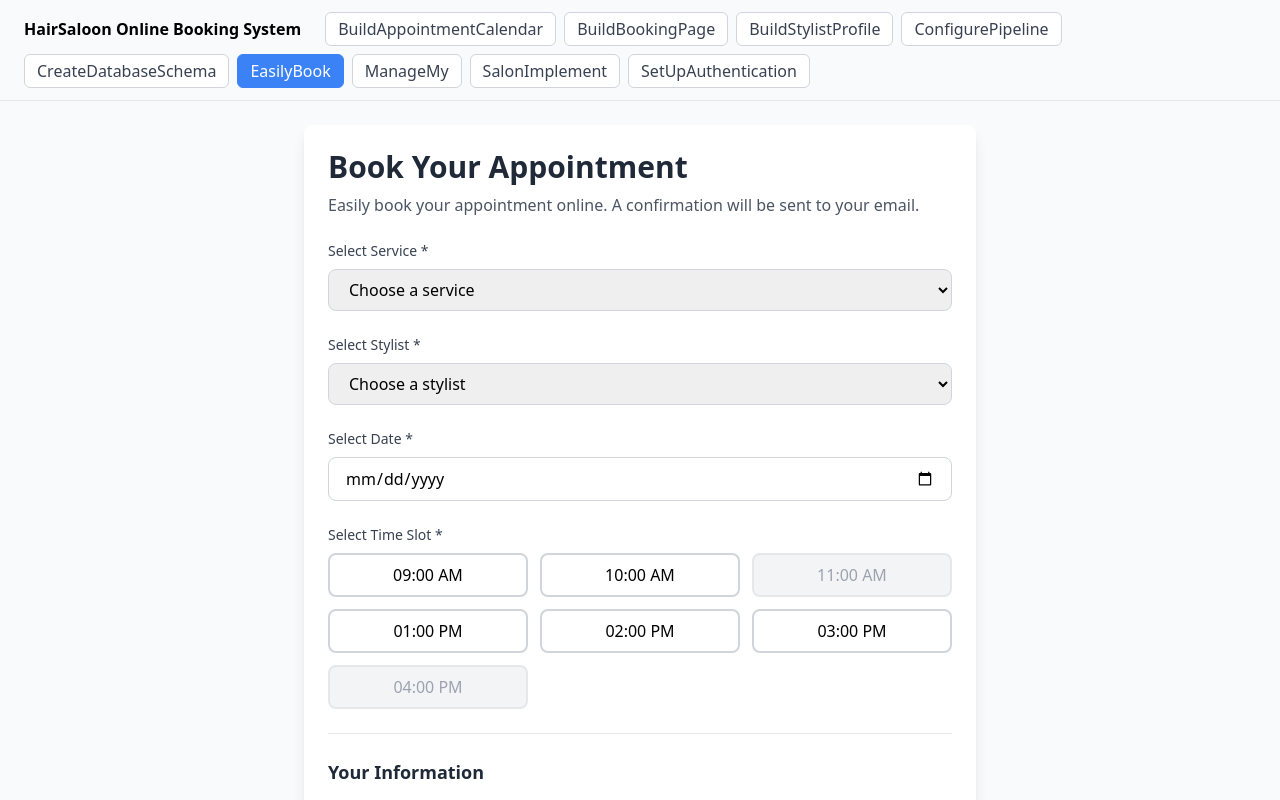
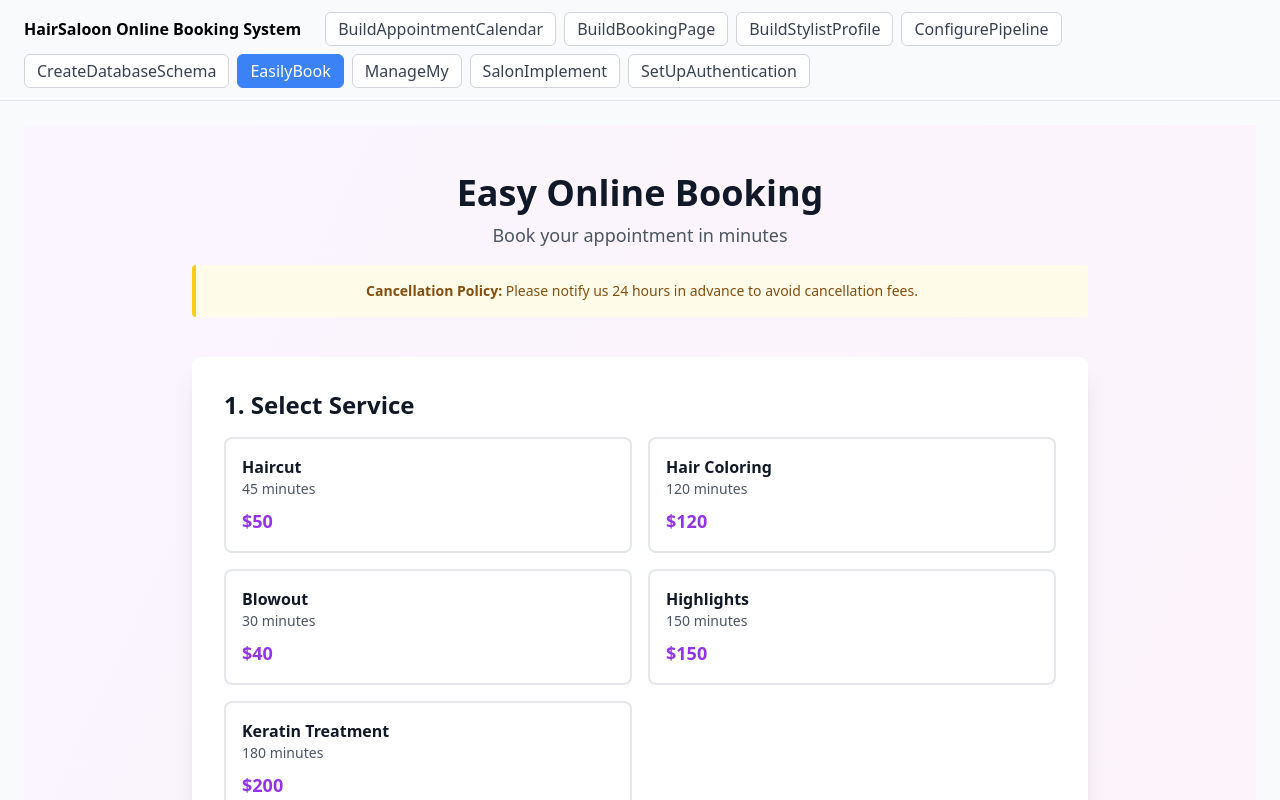
Before and after one commit to dhannan12/pilot-dev-test, a React (Vite) app: page / in a window 1280 px wide. Both pictures are taken after a click on the button "EasilyBook". Shown: the top 800 px of the page. Built offline with nearby package versions, Linux system fonts and the light colour scheme.

Commit message:
feat: SCRUM-617 — EasilyBook component for online booking

```diff
--- a/src/components/EasilyBook.tsx
+++ b/src/components/EasilyBook.tsx
@@ -1,356 +1,262 @@
-import React, { useState } from 'react'
+import { useState } from 'react'
 
-// Mock data for available services
-const SERVICES = [
-  { id: '1', name: 'Haircut', duration: 30, price: 50 },
-  { id: '2', name: 'Hair Coloring', duration: 90, price: 120 },
-  { id: '3', name: 'Blowout', duration: 45, price: 60 },
-  { id: '4', name: 'Hair Treatment', duration: 60, price: 80 },
-  { id: '5', name: 'Styling', duration: 40, price: 55 },
+interface Service {
+  id: number
+  name: string
+  duration: number
+  price: number
+}
+
+interface Stylist {
+  id: number
+  name: string
+  specialty: string
+}
+
+interface TimeSlot {
+  id: number
+  time: string
+  available: boolean
+}
+
+interface Appointment {
+  id: number
+  date: string
+  time: string
+  service: string
+  stylist: string
+  clientName: string
+}
+
+const SERVICES: Service[] = [
+  { id: 1, name: 'Haircut', duration: 45, price: 50 },
+  { id: 2, name: 'Hair Coloring', duration: 120, price: 120 },
+  { id: 3, name: 'Blowout', duration: 30, price: 40 },
+  { id: 4, name: 'Highlights', duration: 150, price: 150 },
+  { id: 5, name: 'Keratin Treatment', duration: 180, price: 200 }
 ]
 
-// Mock data for available stylists
-const STYLISTS = [
-  { id: '1', name: 'Emily Rodriguez', specialty: 'Haircut & Styling' },
-  { id: '2', name: 'Michael Chen', specialty: 'Hair Coloring' },
-  { id: '3', name: 'Sarah Johnson', specialty: 'Blowout & Treatment' },
-  { id: '4', name: 'David Kim', specialty: 'All Services' },
-  { id: '5', name: 'Jessica Taylor', specialty: 'Haircut & Coloring' },
+const STYLISTS: Stylist[] = [
+  { id: 1, name: 'Sarah Johnson', specialty: 'Color Specialist' },
+  { id: 2, name: 'Michael Chen', specialty: 'Creative Cuts' },
+  { id: 3, name: 'Emma Williams', specialty: 'Texture Expert' },
+  { id: 4, name: 'David Martinez', specialty: 'Bridal Styling' },
+  { id: 5, name: 'Lisa Anderson', specialty: 'Men\'s Grooming' }
 ]
 
-// Mock data for available time slots
-const TIME_SLOTS = [
-  { id: '1', time: '09:00 AM', available: true },
-  { id: '2', time: '10:00 AM', available: true },
-  { id: '3', time: '11:00 AM', available: false },
-  { id: '4', time: '01:00 PM', available: true },
-  { id: '5', time: '02:00 PM', available: true },
-  { id: '6', time: '03:00 PM', available: true },
-  { id: '7', time: '04:00 PM', available: false },
+const TIME_SLOTS: TimeSlot[] = [
+  { id: 1, time: '09:00 AM', available: true },
+  { id: 2, time: '10:00 AM', available: true },
+  { id: 3, time: '11:00 AM', available: false },
+  { id: 4, time: '12:00 PM', available: true },
+  { id: 5, time: '01:00 PM', available: true },
+  { id: 6, time: '02:00 PM', available: false },
+  { id: 7, time: '03:00 PM', available: true },
+  { id: 8, time: '04:00 PM', available: true }
 ]
 
-interface BookingForm {
-  service: string
-  stylist: string
-  date: string
-  timeSlot: string
-  email: string
-  name: string
-  phone: string
-}
+const MOCK_APPOINTMENTS: Appointment[] = [
+  { id: 1, date: '2026-08-15', time: '10:00 AM', service: 'Haircut', stylist: 'Sarah Johnson', clientName: 'John Doe' },
+  { id: 2, date: '2026-08-16', time: '02:00 PM', service: 'Hair Coloring', stylist: 'Emma Williams', clientName: 'Jane Smith' },
+  { id: 3, date: '2026-08-17', time: '11:00 AM', service: 'Blowout', stylist: 'Michael Chen', clientName: 'Alice Brown' },
+  { id: 4, date: '2026-08-18', time: '09:00 AM', service: 'Highlights', stylist: 'David Martinez', clientName: 'Bob Wilson' },
+  { id: 5, date: '2026-08-19', time: '03:00 PM', service: 'Keratin Treatment', stylist: 'Lisa Anderson', clientName: 'Carol Davis' }
+]
 
 export default function EasilyBook() {
-  const [formData, setFormData] = useState<BookingForm>({
-    service: '',
-    stylist: '',
-    date: '',
-    timeSlot: '',
-    email: '',
-    name: '',
-    phone: '',
-  })
-
-  const [emailError, setEmailError] = useState<string>('')
-  const [isSubmitted, setIsSubmitted] = useState<boolean>(false)
-
-  // Email validation function
-  const validateEmail = (email: string): boolean => {
-    const emailRegex = /^[^\s@]+@[^\s@]+\.[^\s@]+$/
-    return emailRegex.test(email)
-  }
-
-  const handleEmailChange = (e: React.ChangeEvent<HTMLInputElement>) => {
-    const email = e.target.value
-    setFormData({ ...formData, email })
-
-    if (email && !validateEmail(email)) {
-      setEmailError('Please provide a valid email address')
-    } else {
-      setEmailError('')
-    }
-  }
-
-  const handleInputChange = (
-    e: React.ChangeEvent<HTMLInputElement | HTMLSelectElement>
-  ) => {
-    const { name, value } = e.target
-    setFormData({ ...formData, [name]: value })
-  }
+  const [selectedService, setSelectedService] = useState<Service | null>(null)
+  const [selectedStylist, setSelectedStylist] = useState<Stylist | null>(null)
+  const [selectedDate, setSelectedDate] = useState('')
+  const [selectedTime, setSelectedTime] = useState<TimeSlot | null>(null)
+  const [clientName, setClientName] = useState('')
+  const [clientEmail, setClientEmail] = useState('')
+  const [clientPhone, setClientPhone] = useState('')
+  const [confirmationMessage, setConfirmationMessage] = useState('')
+  const [showConfirmation, setShowConfirmation] = useState(false)
 
   const handleSubmit = (e: React.FormEvent) => {
     e.preventDefault()
 
-    // Validate email before submission
-    if (!formData.email) {
-      setEmailError('Email address is required to receive booking confirmation')
+    if (!selectedService || !selectedStylist || !selectedDate || !selectedTime || !clientName || !clientEmail || !clientPhone) {
+      alert('Please fill in all fields')
       return
     }
 
-    if (!validateEmail(formData.email)) {
-      setEmailError('Please provide a valid email address')
-      return
+    setConfirmationMessage(
+      `Appointment booked successfully! ${clientName}, your ${selectedService.name} with ${selectedStylist.name} is scheduled for ${selectedDate} at ${selectedTime.time}.`
+    )
+    setShowConfirmation(true)
+
+    // Reset form
+    setTimeout(() => {
+      setSelectedService(null)
+      setSelectedStylist(null)
+      setSelectedDate('')
+      setSelectedTime(null)
+      setClientName('')
+      setClientEmail('')
+      setClientPhone('')
+      setShowConfirmation(false)
+      setConfirmationMessage('')
+    }, 5000)
   }
 
-    // Check all required fields
-    if (
-      !formData.service ||
-      !formData.stylist ||
-      !formData.date ||
-      !formData.timeSlot ||
-      !formData.name
-    ) {
-      return
-    }
-
-    // Simulate successful booking
-    setIsSubmitted(true)
-  }
-
-  if (isSubmitted) {
   return (
-      <div className="max-w-2xl mx-auto p-6 bg-white rounded-lg shadow-lg">
-        <div className="text-center py-8">
-          <div className="mb-4">
-            <svg
-              className="w-16 h-16 text-green-500 mx-auto"
-              fill="none"
-              stroke="currentColor"
-              viewBox="0 0 24 24"
-            >
-              <path
-                strokeLinecap="round"
-                strokeLinejoin="round"
-                strokeWidth={2}
-                d="M9 12l2 2 4-4m6 2a9 9 0 11-18 0 9 9 0 0118 0z"
-              />
-            </svg>
-          </div>
-          <h2 className="text-2xl font-bold text-gray-800 mb-2">
-            Booking Confirmed!
-          </h2>
-          <p className="text-gray-600 mb-4">
-            A confirmation email has been sent to{' '}
-            <span className="font-semibold">{formData.email}</span>
-          </p>
-          <div className="bg-gray-50 rounded-lg p-4 text-left max-w-md mx-auto">
-            <h3 className="font-semibold text-gray-800 mb-2">
-              Appointment Details
-            </h3>
-            <div className="space-y-1 text-sm text-gray-600">
-              <p>
-                <span className="font-medium">Service:</span>{' '}
-                {SERVICES.find((s) => s.id === formData.service)?.name}
-              </p>
-              <p>
-                <span className="font-medium">Stylist:</span>{' '}
-                {STYLISTS.find((s) => s.id === formData.stylist)?.name}
-              </p>
-              <p>
-                <span className="font-medium">Date:</span> {formData.date}
-              </p>
-              <p>
-                <span className="font-medium">Time:</span>{' '}
-                {TIME_SLOTS.find((t) => t.id === formData.timeSlot)?.time}
+    <div className="min-h-screen bg-gradient-to-br from-purple-50 to-pink-50 py-12 px-4 sm:px-6 lg:px-8">
+      <div className="max-w-4xl mx-auto">
+        <div className="text-center mb-10">
+          <h1 className="text-4xl font-bold text-gray-900 mb-2">Easy Online Booking</h1>
+          <p className="text-lg text-gray-600">Book your appointment in minutes</p>
+          <div className="mt-4 bg-yellow-50 border-l-4 border-yellow-400 p-4 rounded">
+            <p className="text-sm text-yellow-800">
+              <span className="font-semibold">Cancellation Policy:</span> Please notify us 24 hours in advance to avoid cancellation fees.
             </p>
           </div>
         </div>
-          <button
-            onClick={() => {
-              setIsSubmitted(false)
-              setFormData({
-                service: '',
-                stylist: '',
-                date: '',
-                timeSlot: '',
-                email: '',
-                name: '',
-                phone: '',
-              })
-            }}
-            className="mt-6 px-6 py-2 bg-blue-600 text-white rounded-lg hover:bg-blue-700 transition-colors"
-          >
-            Book Another Appointment
-          </button>
+
+        {showConfirmation && (
+          <div className="mb-6 bg-green-50 border-l-4 border-green-400 p-4 rounded shadow-md">
+            <div className="flex">
+              <div className="flex-shrink-0">
+                <svg className="h-5 w-5 text-green-400" viewBox="0 0 20 20" fill="currentColor">
+                  <path fillRule="evenodd" d="M10 18a8 8 0 100-16 8 8 0 000 16zm3.707-9.293a1 1 0 00-1.414-1.414L9 10.586 7.707 9.293a1 1 0 00-1.414 1.414l2 2a1 1 0 001.414 0l4-4z" clipRule="evenodd" />
+                </svg>
+              </div>
+              <div className="ml-3">
+                <p className="text-sm text-green-800">{confirmationMessage}</p>
               </div>
             </div>
-    )
-  }
+          </div>
+        )}
 
-  return (
-    <div className="max-w-2xl mx-auto p-6 bg-white rounded-lg shadow-lg">
-      <h1 className="text-3xl font-bold text-gray-800 mb-2">
-        Book Your Appointment
-      </h1>
-      <p className="text-gray-600 mb-6">
-        Easily book your appointment online. A confirmation will be sent to your
-        email.
-      </p>
-
-      <form onSubmit={handleSubmit} className="space-y-6">
+        <div className="bg-white rounded-lg shadow-xl p-8">
+          <form onSubmit={handleSubmit} className="space-y-8">
             {/* Service Selection */}
             <div>
-          <label
-            htmlFor="service"
-            className="block text-sm font-medium text-gray-700 mb-2"
+              <h2 className="text-2xl font-semibold text-gray-900 mb-4">1. Select Service</h2>
+              <div className="grid grid-cols-1 md:grid-cols-2 gap-4">
+                {SERVICES.map((service) => (
+                  <button
+                    key={service.id}
+                    type="button"
+                    onClick={() => setSelectedService(service)}
+                    className={`p-4 border-2 rounded-lg text-left transition-all ${
+                      selectedService?.id === service.id
+                        ? 'border-purple-500 bg-purple-50'
+                        : 'border-gray-200 hover:border-purple-300'
+                    }`}
                   >
-            Select Service *
-          </label>
-          <select
-            id="service"
-            name="service"
-            value={formData.service}
-            onChange={handleInputChange}
-            required
-            className="w-full px-4 py-2 border border-gray-300 rounded-lg focus:ring-2 focus:ring-blue-500 focus:border-transparent"
-          >
-            <option value="">Choose a service</option>
-            {SERVICES.map((service) => (
-              <option key={service.id} value={service.id}>
-                {service.name} - ${service.price} ({service.duration} min)
-              </option>
+                    <h3 className="font-semibold text-gray-900">{service.name}</h3>
+                    <p className="text-sm text-gray-600">{service.duration} minutes</p>
+                    <p className="text-lg font-bold text-purple-600 mt-2">${service.price}</p>
+                  </button>
                 ))}
-          </select>
+              </div>
             </div>
 
             {/* Stylist Selection */}
             <div>
-          <label
-            htmlFor="stylist"
-            className="block text-sm font-medium text-gray-700 mb-2"
+              <h2 className="text-2xl font-semibold text-gray-900 mb-4">2. Choose Stylist</h2>
+              <div className="grid grid-cols-1 md:grid-cols-2 lg:grid-cols-3 gap-4">
+                {STYLISTS.map((stylist) => (
+                  <button
+                    key={stylist.id}
+                    type="button"
+                    onClick={() => setSelectedStylist(stylist)}
+                    className={`p-4 border-2 rounded-lg text-left transition-all ${
+                      selectedStylist?.id === stylist.id
+                        ? 'border-purple-500 bg-purple-50'
+                        : 'border-gray-200 hover:border-purple-300'
+                    }`}
                   >
-            Select Stylist *
-          </label>
-          <select
-            id="stylist"
-            name="stylist"
-            value={formData.stylist}
-            onChange={handleInputChange}
-            required
-            className="w-full px-4 py-2 border border-gray-300 rounded-lg focus:ring-2 focus:ring-blue-500 focus:border-transparent"
-          >
-            <option value="">Choose a stylist</option>
-            {STYLISTS.map((stylist) => (
-              <option key={stylist.id} value={stylist.id}>
-                {stylist.name} - {stylist.specialty}
-              </option>
+                    <h3 className="font-semibold text-gray-900">{stylist.name}</h3>
+                    <p className="text-sm text-gray-600">{stylist.specialty}</p>
+                  </button>
                 ))}
-          </select>
+              </div>
             </div>
 
             {/* Date Selection */}
             <div>
-          <label
-            htmlFor="date"
-            className="block text-sm font-medium text-gray-700 mb-2"
-          >
-            Select Date *
-          </label>
+              <h2 className="text-2xl font-semibold text-gray-900 mb-4">3. Select Date</h2>
               <input
                 type="date"
-            id="date"
-            name="date"
-            value={formData.date}
-            onChange={handleInputChange}
-            required
+                value={selectedDate}
+                onChange={(e) => setSelectedDate(e.target.value)}
                 min={new Date().toISOString().split('T')[0]}
-            className="w-full px-4 py-2 border border-gray-300 rounded-lg focus:ring-2 focus:ring-blue-500 focus:border-transparent"
+                className="w-full md:w-auto px-4 py-3 border-2 border-gray-200 rounded-lg focus:border-purple-500 focus:outline-none text-lg"
               />
             </div>
 
-        {/* Time Slot Selection */}
+            {/* Time Selection */}
             <div>
-          <label className="block text-sm font-medium text-gray-700 mb-2">
-            Select Time Slot *
-          </label>
-          <div className="grid grid-cols-3 gap-3">
+              <h2 className="text-2xl font-semibold text-gray-900 mb-4">4. Choose Time</h2>
+              <div className="grid grid-cols-2 md:grid-cols-4 gap-3">
                 {TIME_SLOTS.map((slot) => (
                   <button
                     key={slot.id}
                     type="button"
+                    onClick={() => slot.available && setSelectedTime(slot)}
                     disabled={!slot.available}
-                onClick={() => setFormData({ ...formData, timeSlot: slot.id })}
-                className={`px-4 py-2 rounded-lg border-2 transition-colors ${
-                  formData.timeSlot === slot.id
-                    ? 'border-blue-500 bg-blue-50 text-blue-700'
+                    className={`p-3 border-2 rounded-lg font-medium transition-all ${
+                      selectedTime?.id === slot.id
+                        ? 'border-purple-500 bg-purple-500 text-white'
                         : slot.available
-                    ? 'border-gray-300 hover:border-blue-300'
-                    : 'border-gray-200 bg-gray-100 text-gray-400 cursor-not-allowed'
+                        ? 'border-gray-200 hover:border-purple-300'
+                        : 'border-gray-100 bg-gray-100 text-gray-400 cursor-not-allowed'
                     }`}
                   >
                     {slot.time}
+                    {!slot.available && <span className="block text-xs">Booked</span>}
                   </button>
                 ))}
               </div>
             </div>
 
             {/* Client Information */}
-        <div className="border-t pt-6">
-          <h3 className="text-lg font-semibold text-gray-800 mb-4">
-            Your Information
-          </h3>
-
+            <div>
+              <h2 className="text-2xl font-semibold text-gray-900 mb-4">5. Your Information</h2>
               <div className="space-y-4">
                 <div>
-              <label
-                htmlFor="name"
-                className="block text-sm font-medium text-gray-700 mb-2"
-              >
+                  <label htmlFor="name" className="block text-sm font-medium text-gray-700 mb-1">
                     Full Name *
                   </label>
                   <input
                     type="text"
                     id="name"
-                name="name"
-                value={formData.name}
-                onChange={handleInputChange}
+                    value={clientName}
+                    onChange={(e) => setClientName(e.target.value)}
+                    placeholder="John Doe"
+                    className="w-full px-4 py-3 border-2 border-gray-200 rounded-lg focus:border-purple-500 focus:outline-none"
                     required
-                className="w-full px-4 py-2 border border-gray-300 rounded-lg focus:ring-2 focus:ring-blue-500 focus:border-transparent"
-                placeholder="Enter your full name"
                   />
                 </div>
-
                 <div>
-              <label
-                htmlFor="email"
-                className="block text-sm font-medium text-gray-700 mb-2"
-              >
+                  <label htmlFor="email" className="block text-sm font-medium text-gray-700 mb-1">
                     Email Address *
                   </label>
                   <input
                     type="email"
                     id="email"
-                name="email"
-                value={formData.email}
-                onChange={handleEmailChange}
+                    value={clientEmail}
+                    onChange={(e) => setClientEmail(e.target.value)}
+                    placeholder="john@example.com"
+                    className="w-full px-4 py-3 border-2 border-gray-200 rounded-lg focus:border-purple-500 focus:outline-none"
                     required
-                className={`w-full px-4 py-2 border rounded-lg focus:ring-2 focus:ring-blue-500 focus:border-transparent ${
-                  emailError ? 'border-red-500' : 'border-gray-300'
-                }`}
-                placeholder="your.email@example.com"
                   />
-              {emailError && (
-                <p className="mt-1 text-sm text-red-600">{emailError}</p>
-              )}
-              <p className="mt-1 text-xs text-gray-500">
-                You will receive booking confirmation at this email address
-              </p>
                 </div>
-
                 <div>
-              <label
-                htmlFor="phone"
-                className="block text-sm font-medium text-gray-700 mb-2"
-              >
-                Phone Number (Optional)
+                  <label htmlFor="phone" className="block text-sm font-medium text-gray-700 mb-1">
+                    Phone Number *
                   </label>
                   <input
                     type="tel"
                     id="phone"
-                name="phone"
-                value={formData.phone}
-                onChange={handleInputChange}
-                className="w-full px-4 py-2 border border-gray-300 rounded-lg focus:ring-2 focus:ring-blue-500 focus:border-transparent"
+                    value={clientPhone}
+                    onChange={(e) => setClientPhone(e.target.value)}
                     placeholder="(555) 123-4567"
+                    className="w-full px-4 py-3 border-2 border-gray-200 rounded-lg focus:border-purple-500 focus:outline-none"
+                    required
                   />
                 </div>
               </div>
@@ -360,13 +266,39 @@ export default function EasilyBook() {
             <div className="pt-4">
               <button
                 type="submit"
-            disabled={!!emailError || !formData.email}
-            className="w-full py-3 px-6 bg-blue-600 text-white font-semibold rounded-lg hover:bg-blue-700 disabled:bg-gray-300 disabled:cursor-not-allowed transition-colors"
+                className="w-full bg-purple-600 text-white py-4 px-6 rounded-lg font-semibold text-lg hover:bg-purple-700 transition-colors shadow-lg"
               >
-            Confirm Booking
+                Book Appointment
               </button>
             </div>
           </form>
         </div>
+
+        {/* Recent Appointments */}
+        <div className="mt-10 bg-white rounded-lg shadow-xl p-8">
+          <h2 className="text-2xl font-semibold text-gray-900 mb-6">Recent Appointments</h2>
+          <div className="space-y-4">
+            {MOCK_APPOINTMENTS.map((appointment) => (
+              <div
+                key={appointment.id}
+                className="border-2 border-gray-200 rounded-lg p-4 hover:border-purple-300 transition-all"
+              >
+                <div className="flex flex-wrap justify-between items-start">
+                  <div>
+                    <h3 className="font-semibold text-gray-900">{appointment.clientName}</h3>
+                    <p className="text-sm text-gray-600">{appointment.service}</p>
+                    <p className="text-sm text-gray-500">with {appointment.stylist}</p>
+                  </div>
+                  <div className="text-right">
+                    <p className="font-medium text-purple-600">{appointment.date}</p>
+                    <p className="text-sm text-gray-600">{appointment.time}</p>
+                  </div>
+                </div>
+              </div>
+            ))}
+          </div>
+        </div>
+      </div>
+    </div>
   )
 }
```
Also changed, not shown: 1 other file (tests, documents, lock files or other folders). Lines whose indentation alone changed are shown as unchanged.
